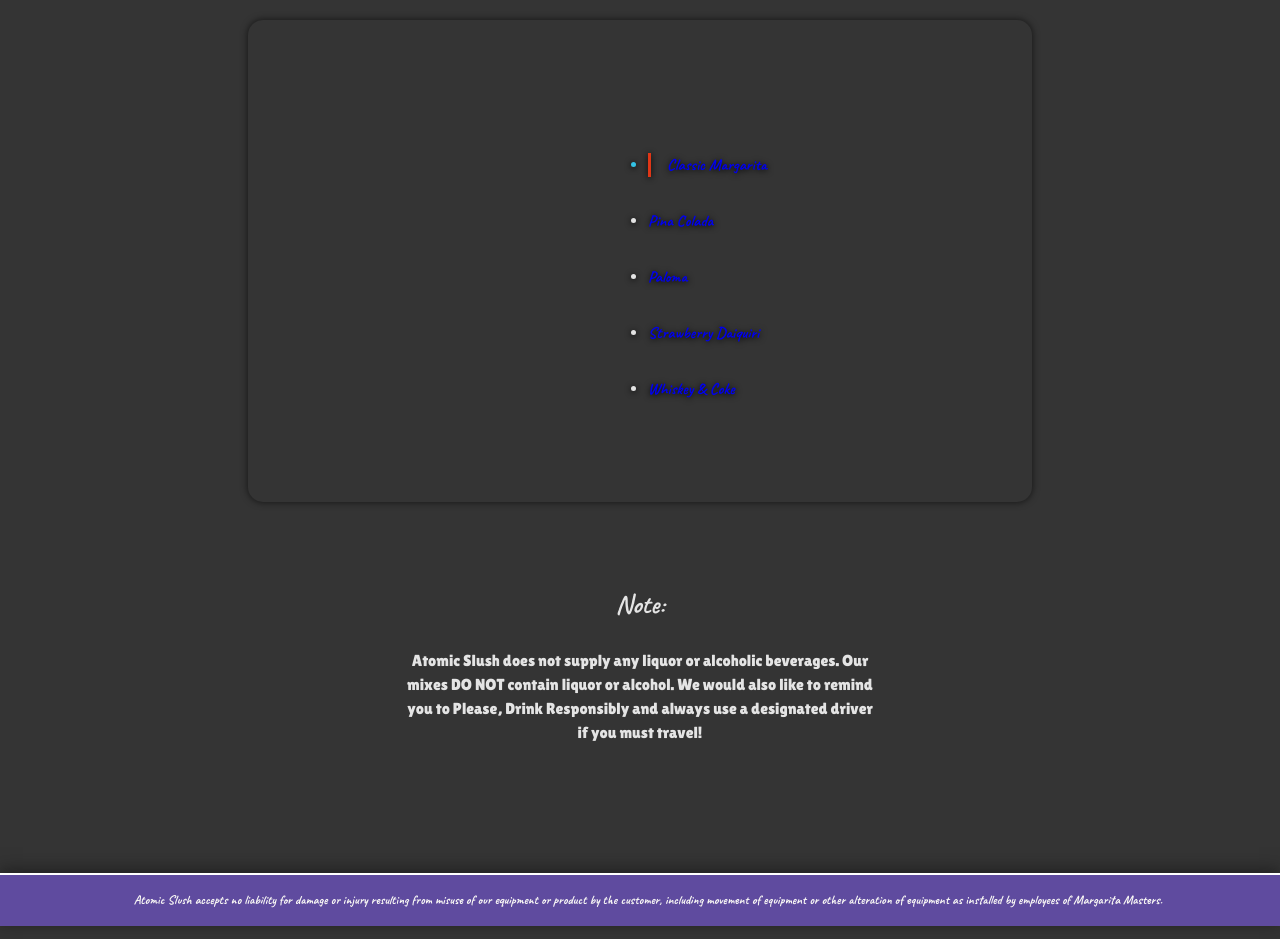
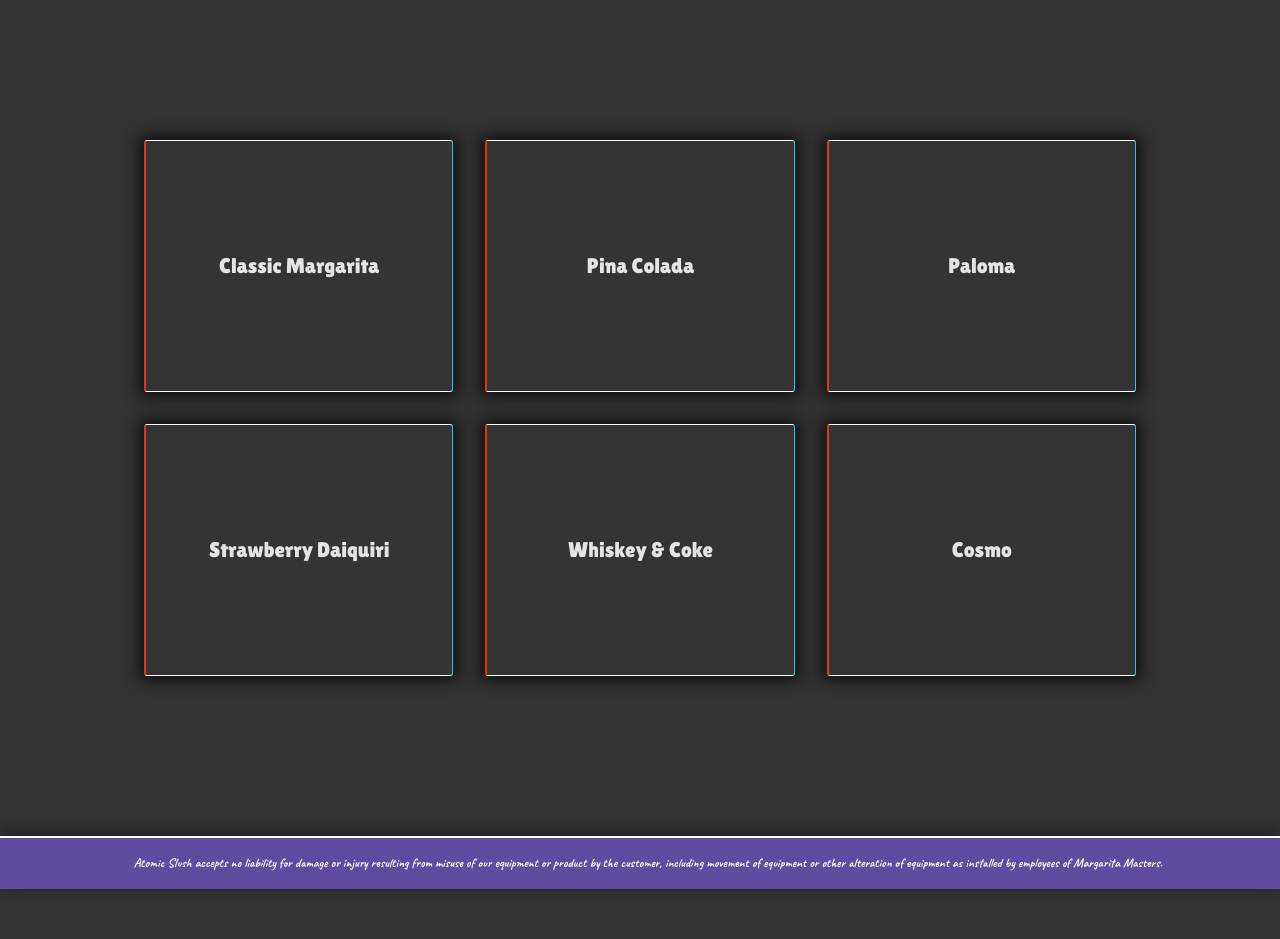
Before and after one commit to JaynewDee/atomic-slush, a React (Vite) app in the folder client/: page /recipes in a window 1280 px wide. Shown: the part 820-1759 px from the top of the page. After the commit the page ends 1722 px from the top, so only its background shows below. Built offline with nearby package versions, Linux system fonts and the light colour scheme; a web font is replaced by a local one.

Commit message:
initialize recipe cards within grid layout, experimental styles

```diff
--- a/client/src/App.css
+++ b/client/src/App.css
@@ -18,7 +18,7 @@ body {
   justify-content: space-around;
   align-items: center;
   position: relative;
-  padding-top: 5rem;
+  padding-top: 7rem;
   z-index: 3;
   text-transform: uppercase;
   filter: saturate(1.1);
--- a/client/src/components/Navbar.tsx
+++ b/client/src/components/Navbar.tsx
@@ -2,13 +2,10 @@ import { Dispatch, SetStateAction } from 'react';
 import { Link } from "react-router-dom";
 import logoImg from '/asset-1.png'
 
-const pathSwitch = (path: string) =>
-  path === "recipes" ? `/${path}/${path}/1` : path === "about" ? `/${path}` : `/${path}`;
-
 const NavLink = (path: string, activeView: string, viewSetter: any) =>
   <Link
     key={path}
-    to={pathSwitch(path)}
+    to={`/${path}`}
     className={path}
     style={activeView === path ? { color: "var(--rich-purp)", padding: "0" } : {}}
     onClick={() => viewSetter(path)}
--- a/client/src/data/recipes.ts
+++ b/client/src/data/recipes.ts
@@ -60,11 +60,11 @@ export const recipes: RecipeType[] = [
                 volume_liters: 1.84
             },
             {
-                name: "Pineapple Juice",
+                name: "Pineapple",
                 volume_liters: 1.63
             },
             {
-                name: "Lime Juice",
+                name: "Lime",
                 volume_liters: 0.4
             },
             {
@@ -91,7 +91,7 @@ export const recipes: RecipeType[] = [
                 volume_liters: 0.54
             },
             {
-                name: "Grapefruit Juice",
+                name: "Grapefruit",
                 volume_liters: 2.55
             },
             {
@@ -99,7 +99,7 @@ export const recipes: RecipeType[] = [
                 volume_liters: 1.08
             },
             {
-                name: "Lime Juice",
+                name: "Lime",
                 volume_liters: 1.08
             },
             {
@@ -158,6 +158,41 @@ export const recipes: RecipeType[] = [
             }
         ],
         frozen: true
+    },
+    {
+        id: 6,
+        name: "Cosmo",
+        ingredients: [
+            {
+                name: "Vodka",
+                volume_liters: 1.4,
+            },
+            {
+                name: "Orange Liqueur",
+                volume_liters: 1.4
+            },
+            {
+                name: "Lime",
+                volume_liters: 1
+            },
+            {
+                name: "Orange",
+                volume_liters: .7
+            },
+            {
+                name: "Simple Syrup",
+                volume_liters: 1.4
+            },
+            {
+                name: "Cranberry",
+                volume_liters: 2.06
+            },
+            {
+                name: "Water",
+                volume_liters: 1.4
+            }
+        ],
+        frozen: true
     }
 ]
 
--- a/client/src/main.tsx
+++ b/client/src/main.tsx
@@ -7,12 +7,9 @@ import {
   RouterProvider,
 } from "react-router-dom";
 import { recipes, RecipeType } from './data/recipes.ts';
-import { About, Recipes, Quote, Home } from './pages';
-import Recipe from './pages/Recipes/Recipe.tsx';
-import { loader as recipeLoader } from './pages/Recipes/Recipe.tsx'
-//import Reason from './pages/About/Reason.tsx';
-//import People from "./pages/About/People.tsx";
-//import Machine from './pages/About/Machine.tsx';
+import { About, Quote, Home } from './pages';
+
+import { RecipesGrid } from "./pages/Recipes/RecipesGrid.tsx"
 
 const recipesLoader = (): RecipeType[] => recipes;
 
@@ -31,15 +28,8 @@ const router = createBrowserRouter([
       },
       {
         path: "/recipes",
-        element: <Recipes />,
+        element: <RecipesGrid />,
         loader: recipesLoader,
-        children: [
-          {
-            path: "recipes/:recipeId",
-            element: <Recipe />,
-            loader: recipeLoader
-          }
-        ]
       },
       {
         path: "/quote",
--- a/client/src/components/Section.tsx
+++ b/client/src/pages/Recipes/Header.tsx
@@ -1,6 +1,6 @@
 import { FaCocktail } from 'react-icons/fa'
 
-export const SectionHeader = () => {
+export const Header = () => {
     return (
         <header className="section-header">
             <FaCocktail className="header-icon-left" /><h3 className="header-row">RECIPES</h3><FaCocktail className="header-icon-right" />
--- a/client/src/pages/Recipes/Recipes.tsx
+++ b/client/src/pages/Recipes/Recipes.tsx
@@ -2,7 +2,6 @@ import { useState } from 'react';
 import { Link, Outlet, useLoaderData } from 'react-router-dom'
 import { RecipeType } from '../../data/recipes';
 import "./recipes.css"
-import { SectionHeader } from '../../components/Section';
 import Note from './Note';
 
 const RecipeNav = ({ active, setActive }: any) => {
@@ -33,7 +32,6 @@ export const Recipes = () => {
   const [active, setActive] = useState("Classic Margarita")
   return (
     <>
-      <SectionHeader />
       <article className="recipes-container">
         <RecipeNav active={active} setActive={setActive} />
         <Outlet />
--- a/client/src/pages/Recipes/RecipesGrid.tsx
+++ b/client/src/pages/Recipes/RecipesGrid.tsx
@@ -0,0 +1,19 @@
+import { useLoaderData } from "react-router-dom";
+import { RecipeType } from "../../data/recipes";
+import "./recipes.css";
+import { Header } from "./Header";
+
+export function RecipesGrid() {
+    const recipes: RecipeType[] = useLoaderData() as RecipeType[];
+
+    return (
+        <>
+            <Header />
+            <div id="recipes-grid">
+                {
+                    recipes.map(r => <div key={r.id}>{r.name}</div>)
+                }
+            </div>
+        </>
+    )
+}
--- a/client/src/pages/Recipes/recipes.css
+++ b/client/src/pages/Recipes/recipes.css
@@ -96,6 +96,29 @@
   opacity: 0.8;
 }
 
+#recipes-grid {
+  display: grid;
+  grid-template-columns: repeat(3, 1fr);
+  grid-template-rows: auto;
+  width: 90%;
+  max-width: 1024px;
+  margin: 6rem auto 9rem;
+    font-size: 1.33rem;
+}
+
+#recipes-grid > div {
+  display: flex;
+  justify-content: center;
+  align-items: center;
+  height: 250px;
+  border-radius: 3px;
+  border: 1px solid white;
+  border-right: 1px solid var(--ocean);
+  border-left: 2px solid var(--orange);
+  margin: 1rem;
+  box-shadow: 0px 0px 15px 6px rgba(20, 20, 20, 1)
+}
+
 @media screen and (max-width: 768px) {
   .recipes-container {
     width: 100%;
@@ -114,4 +137,8 @@
   .recipe-name {
     font-size: 1.66rem;
   }
+
+  #recipes-grid {
+    grid-template-columns: repeat(1, 1fr);
+  }
 }
```
